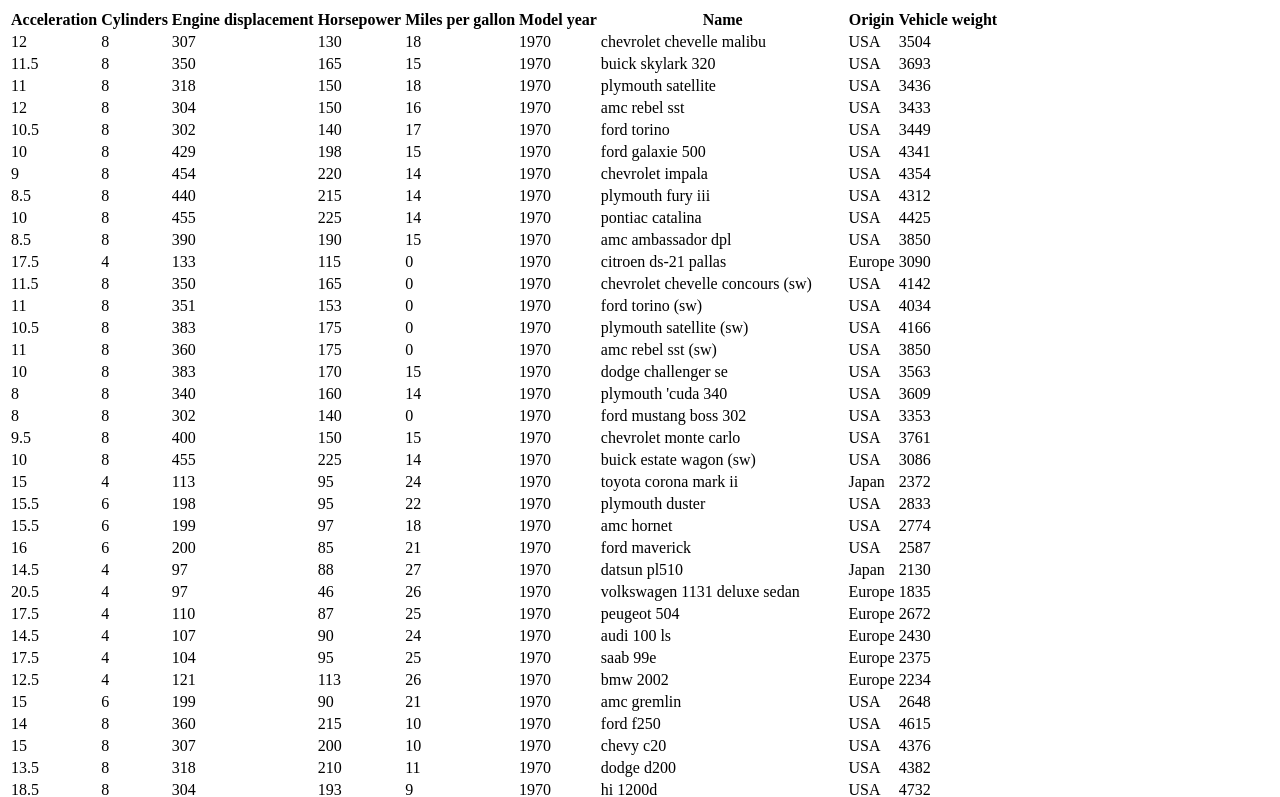
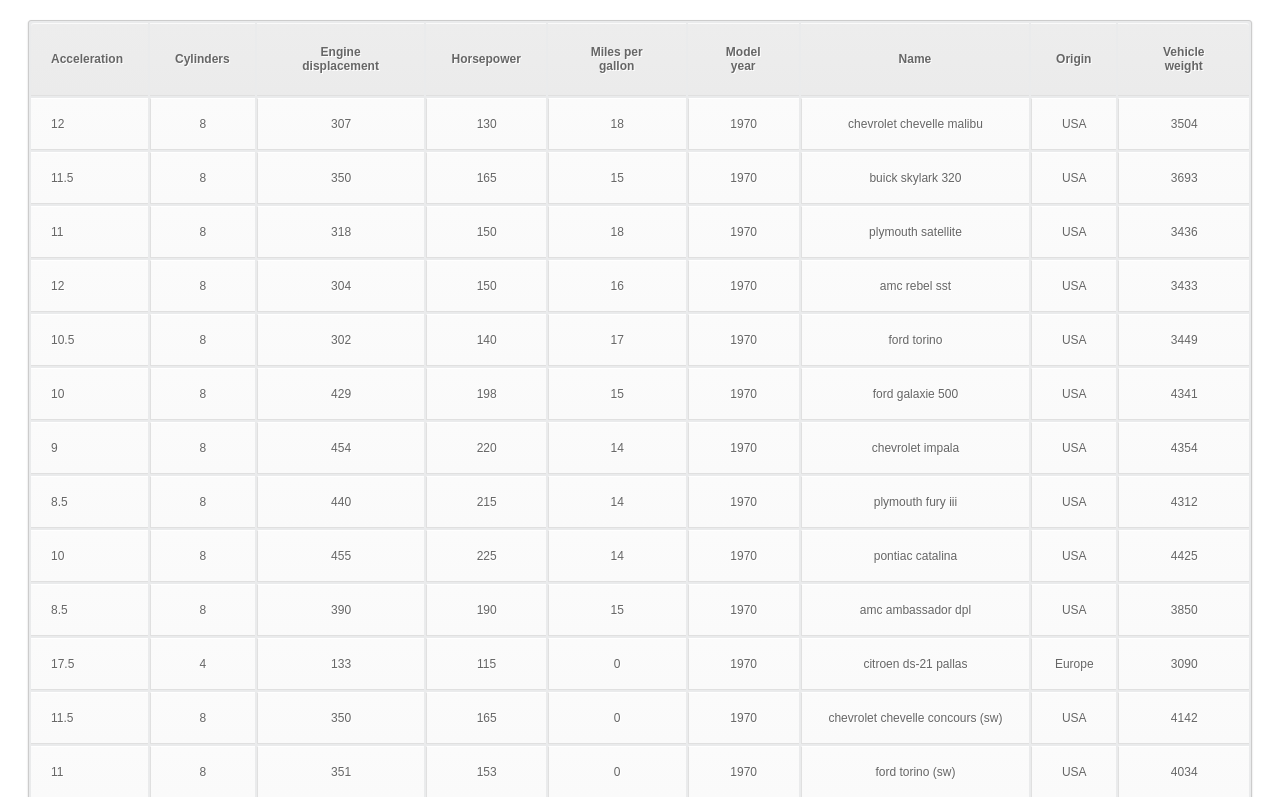
Before and after one commit to se15m015/INVI.UE1, a plain HTML site: page index.html in a window 1280 px wide. Shown: the top 797 px of the page. Drawn offline with Linux system fonts and the light colour scheme.

Commit message:
ue1: done

```diff
--- a/index.html
+++ b/index.html
@@ -4,6 +4,7 @@
         <meta charset="utf-8">
         <title>D3 Test</title>
         <script type="text/javascript" src="./d3/d3.js"></script>
+        <link rel="stylesheet" href="styles.css">
     </head>
     <body>
         <script type="text/javascript" src="table.js"></script>
--- /dev/null
+++ b/styles.css
@@ -0,0 +1,100 @@
+/*
+source: http://johnsardine.com/freebies/dl-html-css/simple-little-tab/
+*/
+table a:link {
+	color: #666;
+	font-weight: bold;
+	text-decoration:none;
+}
+table a:visited {
+	color: #999999;
+	font-weight:bold;
+	text-decoration:none;
+}
+table a:active,
+table a:hover {
+	color: #bd5a35;
+	text-decoration:underline;
+}
+table {
+	font-family:Arial, Helvetica, sans-serif;
+	color:#666;
+	font-size:12px;
+	text-shadow: 1px 1px 0px #fff;
+	background:#eaebec;
+	margin:20px;
+	border:#ccc 1px solid;
+
+	-moz-border-radius:3px;
+	-webkit-border-radius:3px;
+	border-radius:3px;
+
+	-moz-box-shadow: 0 1px 2px #d1d1d1;
+	-webkit-box-shadow: 0 1px 2px #d1d1d1;
+	box-shadow: 0 1px 2px #d1d1d1;
+}
+table th {
+	padding:21px 25px 22px 25px;
+	border-top:1px solid #fafafa;
+	border-bottom:1px solid #e0e0e0;
+
+	background: #ededed;
+	background: -webkit-gradient(linear, left top, left bottom, from(#ededed), to(#ebebeb));
+	background: -moz-linear-gradient(top,  #ededed,  #ebebeb);
+}
+table th:first-child {
+	text-align: left;
+	padding-left:20px;
+}
+table tr:first-child th:first-child {
+	-moz-border-radius-topleft:3px;
+	-webkit-border-top-left-radius:3px;
+	border-top-left-radius:3px;
+}
+table tr:first-child th:last-child {
+	-moz-border-radius-topright:3px;
+	-webkit-border-top-right-radius:3px;
+	border-top-right-radius:3px;
+}
+table tr {
+	text-align: center;
+	padding-left:20px;
+}
+table td:first-child {
+	text-align: left;
+	padding-left:20px;
+	border-left: 0;
+}
+table td {
+	padding:18px;
+	border-top: 1px solid #ffffff;
+	border-bottom:1px solid #e0e0e0;
+	border-left: 1px solid #e0e0e0;
+
+	background: #fafafa;
+	background: -webkit-gradient(linear, left top, left bottom, from(#fbfbfb), to(#fafafa));
+	background: -moz-linear-gradient(top,  #fbfbfb,  #fafafa);
+}
+table tr.even td {
+	background: #f6f6f6;
+	background: -webkit-gradient(linear, left top, left bottom, from(#f8f8f8), to(#f6f6f6));
+	background: -moz-linear-gradient(top,  #f8f8f8,  #f6f6f6);
+}
+table tr:last-child td {
+	border-bottom:0;
+}
+table tr:last-child td:first-child {
+	-moz-border-radius-bottomleft:3px;
+	-webkit-border-bottom-left-radius:3px;
+	border-bottom-left-radius:3px;
+}
+table tr:last-child td:last-child {
+	-moz-border-radius-bottomright:3px;
+	-webkit-border-bottom-right-radius:3px;
+	border-bottom-right-radius:3px;
+}
+table tr:hover td {
+	background: #f2f2f2;
+	background: -webkit-gradient(linear, left top, left bottom, from(#f2f2f2), to(#f0f0f0));
+	background: -moz-linear-gradient(top,  #f2f2f2,  #f0f0f0);
+}
--- a/table.js
+++ b/table.js
@@ -15,7 +15,9 @@
             }, function(error, rows) {
                 if(error)
                     console.log(error);
-            //https://gist.github.com/jfreels/6814721
+
+              //ref: https://gist.github.com/jfreels/6814721
+
               var columns = d3.keys(rows[0]);
               var table = d3.select("body").append("table");
               var thead =  table.append("thead");
@@ -33,7 +35,7 @@
 	            .enter()
 	            .append("tr");
 
-              var cells = tableRows.selectAll("td")
+              var tabelCells = tableRows.selectAll("td")
 	            .data(function(row) {
 	    	        return columns.map(function (column) {
 	    		    return { column: column, value: row[column] }
@@ -42,28 +44,6 @@
                     .enter()
                     .append("td")
                     .text(function (d) { return d.value })
-              /*
-              tableRows.selectAll("td").data(d3.values(rows[1])).enter().append("td");
-              */
+
                 console.log();
             });
-        /*
-                    table.append("thead").append("tr").selectAll("th").data(d3.keys(rows[0])).enter().append("th").text(function(d){return d;});
-              var tableRows = table.append("tbody").selectAll("tr").data(rows).enter().append("tr");
-              tableRows.selectAll("td").data(d3.values(rows[1])).enter().append("td");
-
-            var dataset = [ 5, 10, 15, 20, 25 ];
-
-            d3.select("body").selectAll("p")
-                .data(dataset)
-                .enter()
-                .append("p")
-                .text(function(d){return "paragraph: "+d;})
-                .style("color", function(d) {
-                    if (d > 15) {   //Threshold of 15
-                        return "red";
-                    } else {
-                        return "black";
-                    }
-                });
-    */
```
